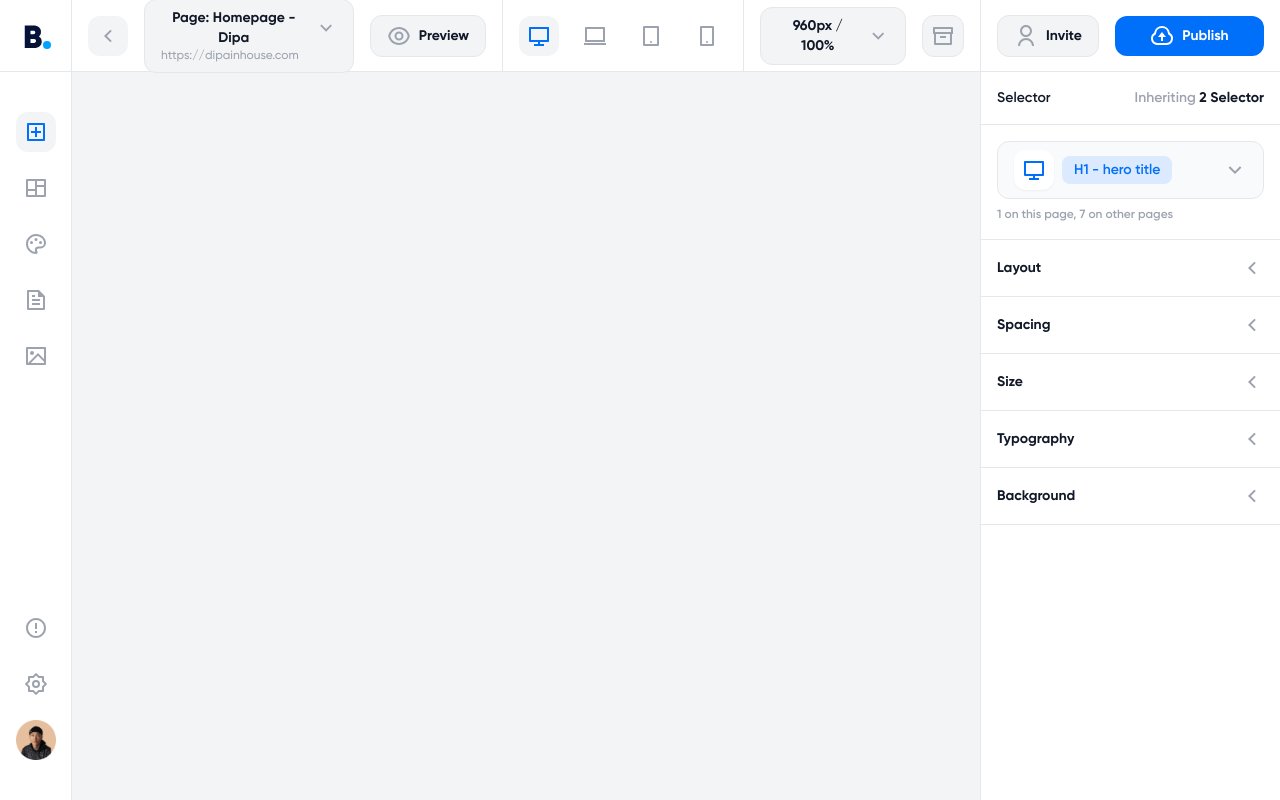
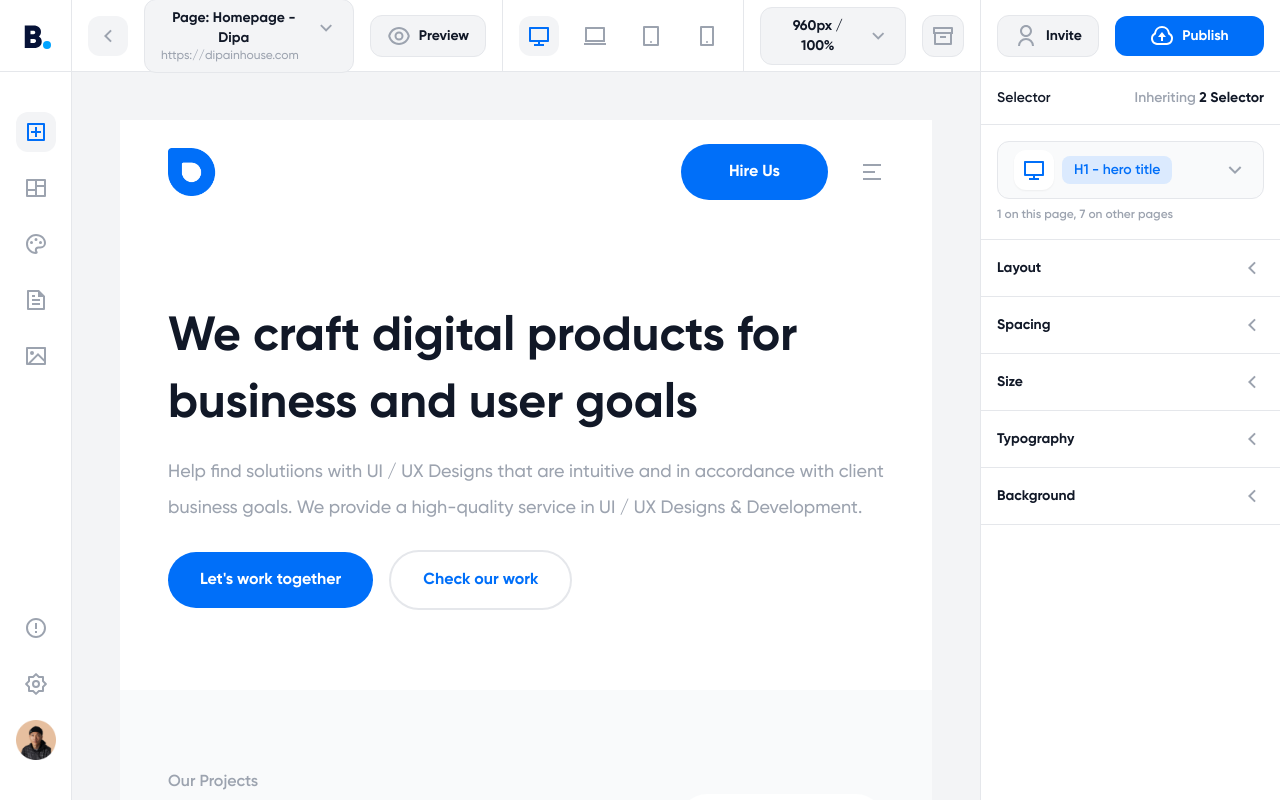
Before and after one commit to fajarfadillahh/static-website-builder-react-tailwind, a React (Vite) app: page / in a window 1280 px wide. Built offline with nearby package versions, Linux system fonts and the light colour scheme.

Commit message:
content section

```diff
--- a/src/App.jsx
+++ b/src/App.jsx
@@ -31,9 +31,13 @@ import {
   RiAlignVertically,
   RiAlignBottom,
   RiSipLine,
+  RiMenu2Fill,
 } from "react-icons/ri";
 import { ReactComponent as LogoIcon } from "./assets/images/logo.svg";
 import AvatarProfile from "./assets/images/avatar.png";
+import LogoContent from "./assets/images/logo.png";
+import AlphaImg from "./assets/images/alpha-pay.png";
+import BillyImg from "./assets/images/billy.png";
 
 import Tooltip from "./components/Tooltip";
 import Accordion from "./components/Accordion";
@@ -195,6 +199,75 @@ export default function App() {
             </button>
           </div>
         </header>
+
+        <main className="flex-1 overflow-y-auto p-12">
+          {/* ===== CONTENT SECTION ===== */}
+          <div className="bg-white">
+            <header className="flex items-center justify-between px-12 py-6">
+              <img src={LogoContent} className="h-12 w-12" alt="Logo Content" />
+
+              <div className="flex items-center gap-8">
+                <button className="flex justify-center rounded-full bg-blue-600 py-4 px-12 font-bold text-white">
+                  Hire Us
+                </button>
+                <button>
+                  <RiMenu2Fill className="h-6 w-6 text-gray-400" />
+                </button>
+              </div>
+            </header>
+
+            <section className="py-20 px-12">
+              <h1
+                className="max-w-3xl text-5xl font-bold leading-[1.4]"
+                contentEditable
+              >
+                We craft digital products for business and user goals
+              </h1>
+              <p className="mt-4 text-lg leading-loose text-gray-400">
+                Help find solutiions with UI / UX Designs that are intuitive and
+                in accordance with client business goals. We provide a
+                high-quality service in UI / UX Designs & Development.
+              </p>
+              <div className="mt-6 flex items-center gap-4">
+                <button className="flex justify-center rounded-full bg-blue-600 py-4 px-8 font-bold text-white">
+                  Let's work together
+                </button>
+                <button className="flex justify-center rounded-full border-2 border-gray-200 py-4 px-8 font-bold text-blue-600">
+                  Check our work
+                </button>
+              </div>
+            </section>
+
+            <section className="bg-gray-50 py-20 px-12">
+              <div>
+                <span className="pb-4 font-semibold text-gray-400">
+                  Our Projects
+                </span>
+                <div className="flex items-center justify-between">
+                  <h1 className="text-3xl font-bold">
+                    Our latest cool projects.
+                  </h1>
+                  <button className="flex justify-center rounded-full bg-white py-4 px-8 font-bold text-blue-600">
+                    Let's work together
+                  </button>
+                </div>
+              </div>
+
+              <div className="grid grid-cols-2 gap-8 pt-12">
+                <img
+                  src={AlphaImg}
+                  className="aspect-square overflow-hidden"
+                  alt="Projecy image"
+                />
+                <img
+                  src={BillyImg}
+                  className="aspect-square overflow-hidden"
+                  alt="Projecy image"
+                />
+              </div>
+            </section>
+          </div>
+        </main>
       </div>
 
       {/* ===== RIGHT MENU SECTION ===== */}
```
